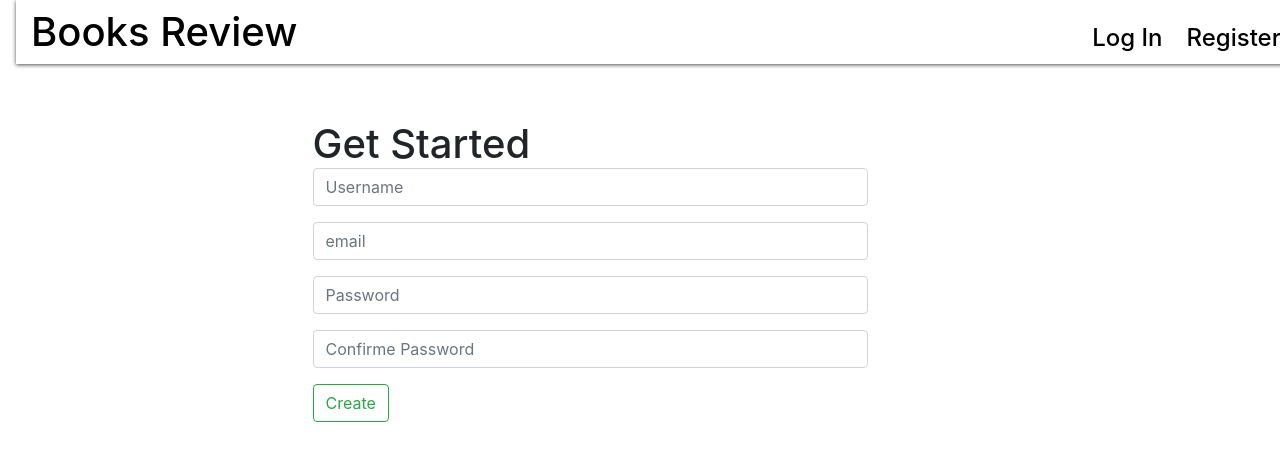
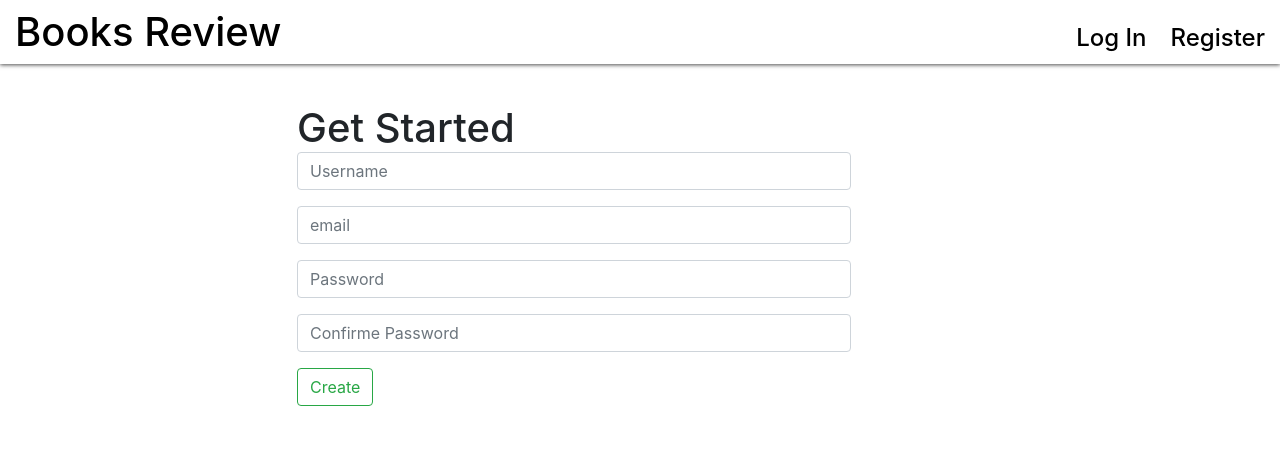
Before and after one commit to MotazBellah/books_review, a Flask app: page /register in a window 1280 px wide. Shown: the top 461 px of the page. Run offline with Flask 2, Linux system fonts and the light colour scheme; some libraries are stand-ins or nearby versions.

```diff
--- a/templates/layout.html
+++ b/templates/layout.html
@@ -13,7 +13,7 @@
     <title>{% block title %}{% endblock %}</title>
 
     <style media="screen">
-        body {
+        #content {
             padding: 16px;
         }
         .search {
```
